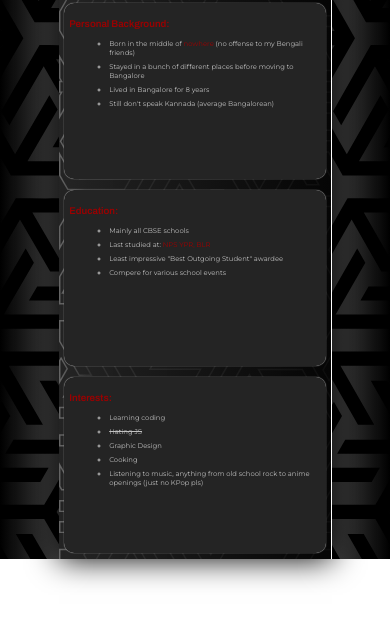
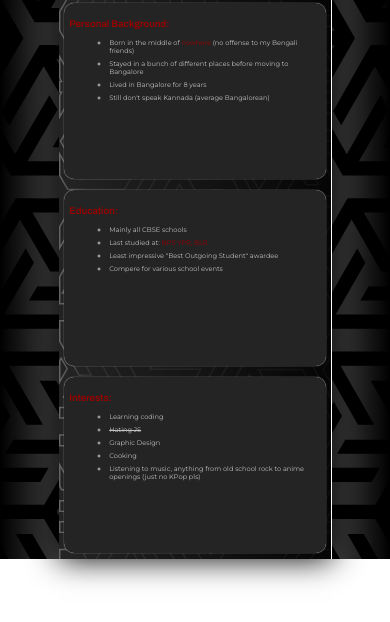
Before and after one commit to North17/Marc-s-Portfolio-Website, a plain HTML site: page index.html in a window 390 px wide. Shown: the part 80-702 px from the top of the page. Drawn offline with Linux system fonts and the light colour scheme.

Commit message:
Small change in font size

```diff
--- a/index.html
+++ b/index.html
@@ -306,7 +306,7 @@
 
             .sub-heading-text{font-size: 2.5vw;}
 
-            .body-text{font-size: 1.75vw;}
+            .body-text{font-size: 1.7vw;}
         }
 
 
```
